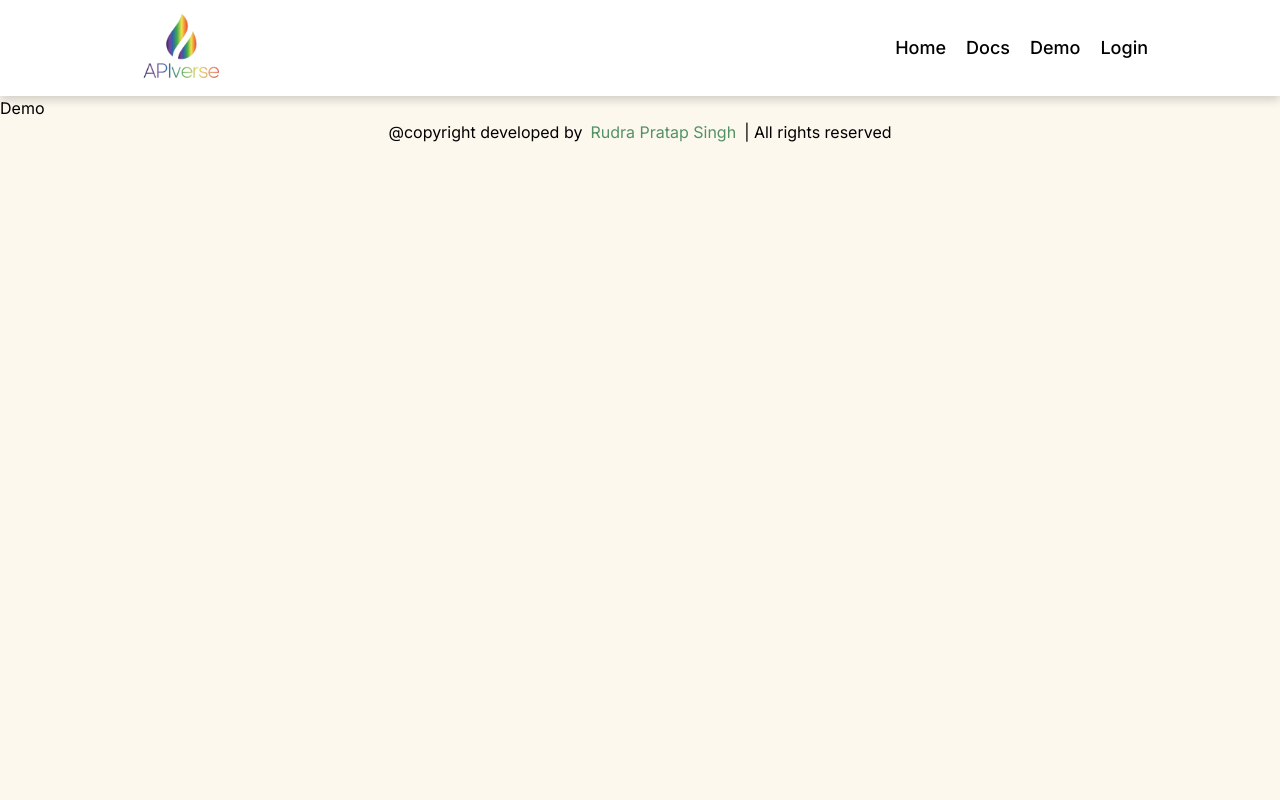
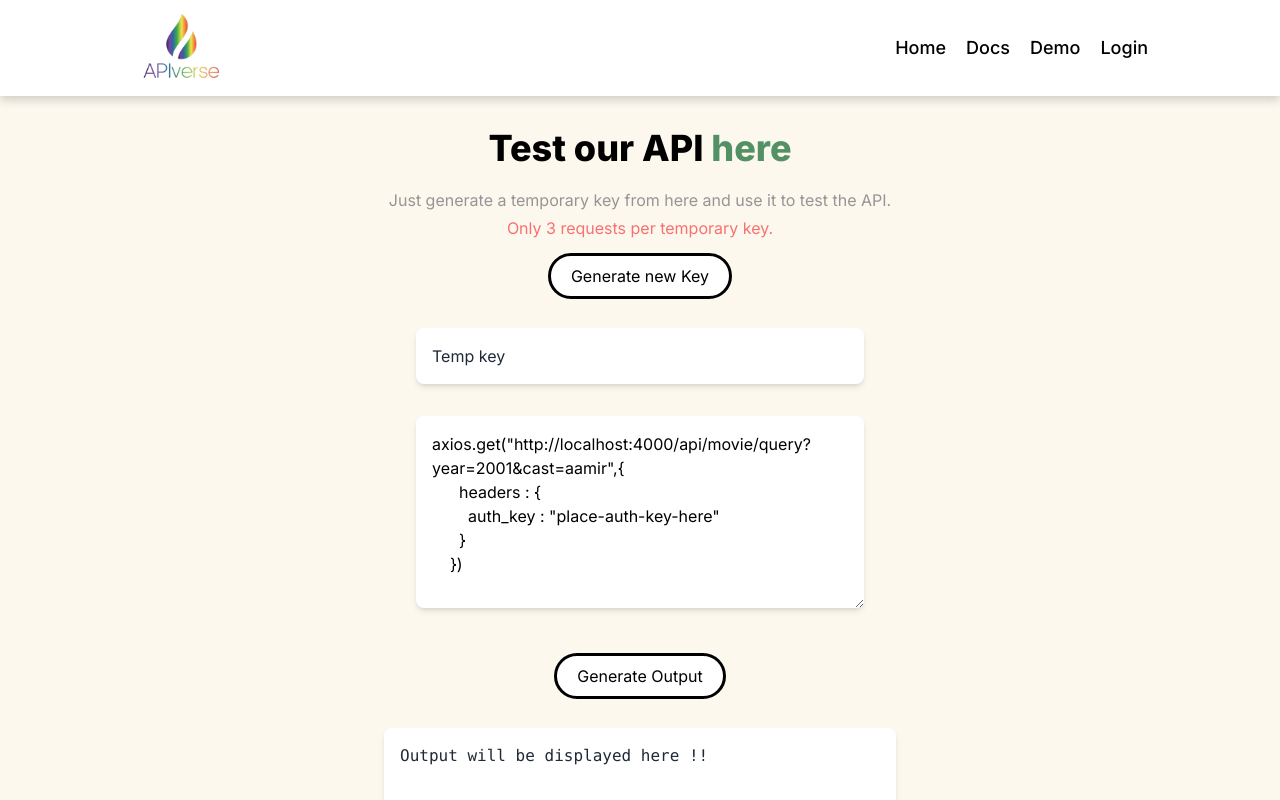
Before and after one commit to rudra-140207/APIverse-Frontend, a React (Vite) app: page /demo in a window 1280 px wide. Shown: the top 800 px of the page. Built offline with nearby package versions, Linux system fonts and the light colour scheme.

Commit message:
added pages

```diff
--- a/package.json
+++ b/package.json
@@ -10,6 +10,7 @@
     "preview": "vite preview"
   },
   "dependencies": {
+    "axios": "^1.6.8",
     "react": "^18.2.0",
     "react-dom": "^18.2.0",
     "react-icons": "^5.0.1",
--- a/src/components/Demo.jsx
+++ b/src/components/Demo.jsx
@@ -1,9 +1,86 @@
-import React from 'react'
+import React, { useEffect, useState } from "react";
+import Button from "../layout/Button";
+import Heading from "../layout/Heading";
+import { Link } from "react-router-dom";
+import reqUrl from "../service";
+import axios from "axios";
 
 const Demo = () => {
+  const [generatedKey, setGeneratedKey] = useState("Temp key");
+
+  const [userCode, setUserCode] = useState(
+    `axios.get("http://localhost:4000/api/movie/query?year=2001&cast=aamir",{
+      headers : {
+        auth_key : "place-auth-key-here"
+      }
+    })`
+  );
+
+  const [output, setOutput] = useState("Output will be displayed here !!");
+
+  const handleGenerateKey = () => {
+    axios
+      .get(`${reqUrl}/auth/key`)
+      .then((res) => {
+        setGeneratedKey(res.data.key);
+      })
+      .catch((err) => {
+        console.log(err);
+      });
+  };
+
+  const handleGenerateOutput = () => {
+    eval(userCode)
+      .then((res) => {
+        setOutput(JSON.stringify(res.data, null, 2));
+      })
+      .catch((err) => {
+        console.log(err);
+        if (err.response) {
+          setOutput(
+    `Request failed with status ${err.response.status} :${err.response.data.message}`
+          );
+        } else if (err.request) {
+          setOutput("Request failed: No response received, Check response URL");
+        } else {
+          setOutput("Request failed: " + err.message);
+        }
+      });
+  };
+
   return (
-    <div>Demo</div>
-  )
-}
+    <div className="mt-8 flex flex-col items-center justify-center min-h-screen">
+      <Heading title1="Test our API" title2="here" />
+      <p className="text-lightText mt-5 text-start">
+        Just generate a temporary key from here and use it to test the API.
+      </p>
+      <p className="text-red-400 mt-1 text-start">
+        Only 3 requests per temporary key.
+      </p>
 
-export default Demo
+      <Link onClick={handleGenerateKey}>
+        <Button title="Generate new Key" />
+      </Link>
+
+      <div className="w-full max-w-md bg-white rounded-lg shadow-md p-4 mt-8 mb-8">
+        <p className="text-gray-800">{generatedKey}</p>
+      </div>
+
+      <textarea
+        className="w-full max-w-md h-48 bg-white rounded-lg shadow-md p-4 mb-8"
+        value={userCode}
+        onChange={(e) => setUserCode(e.target.value)}
+        placeholder="Write your code here..."
+      />
+      <Link onClick={handleGenerateOutput}>
+        <Button title="Generate Output" />
+      </Link>
+
+      <div className="w-full max-w-lg h-96 mt-8 mb-16 bg-white rounded-lg shadow-md p-4 overflow-y-auto">
+        <pre className="text-gray-800">{output}</pre>
+      </div>
+    </div>
+  );
+};
+
+export default Demo;
--- /dev/null
+++ b/src/service.jsx
@@ -0,0 +1,2 @@
+const reqUrl = "http://localhost:4000";
+export default reqUrl;
```
Also changed, not shown: 1 other file (tests, documents, lock files or other folders).
